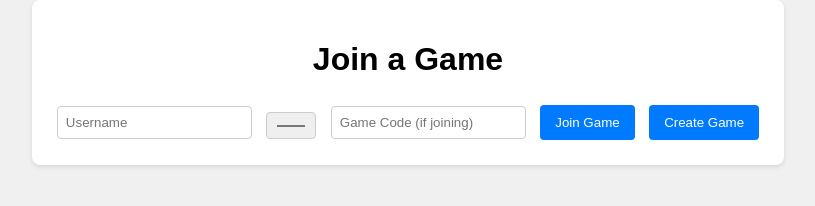
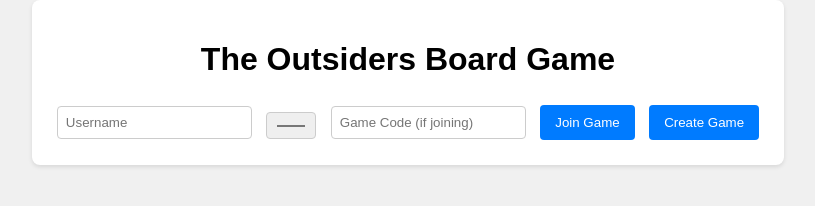
Before and after one commit to CWD273/outsiders, a plain HTML site: page client/index.html in a window 1280 px wide. Shown: the whole page, without its empty margins (232-1047 px from the left). Drawn offline with Linux system fonts and the light colour scheme.

Commit message:
Update index.html

```diff
--- a/client/index.html
+++ b/client/index.html
@@ -3,12 +3,12 @@
 <head>
     <meta charset="UTF-8">
     <meta name="viewport" content="width=device-width, initial-scale=1.0">
-    <title>Trivia Board Game</title>
+    <title>The Outsiders Board Game</title>
     <link rel="stylesheet" href="css/style.css">
 </head>
 <body>
     <div id="lobby-screen">
-        <h1>Join a Game</h1>
+        <h1>The Outsiders Board Game</h1>
         <input type="text" id="username" placeholder="Username">
         <input type="color" id="piece-color" value="#FF0000">
         <input type="text" id="game-code-join" placeholder="Game Code (if joining)">
```
